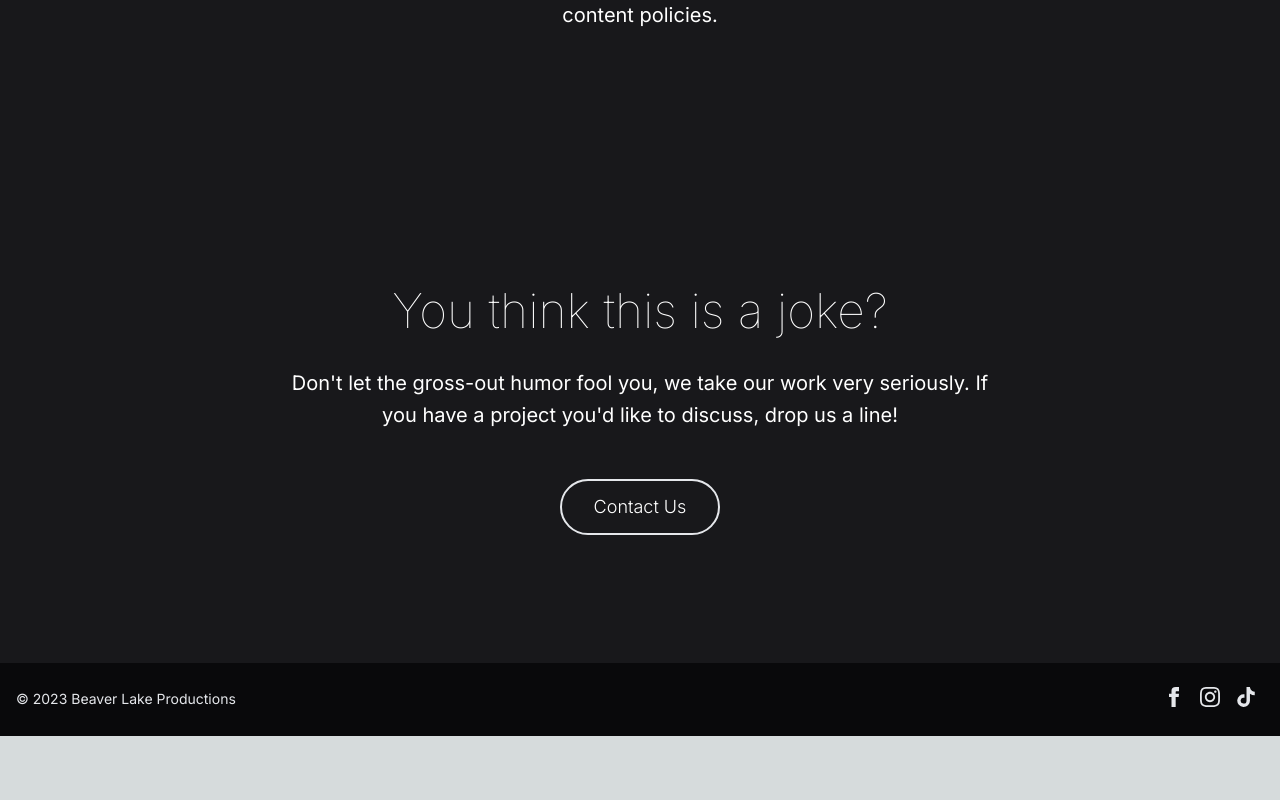
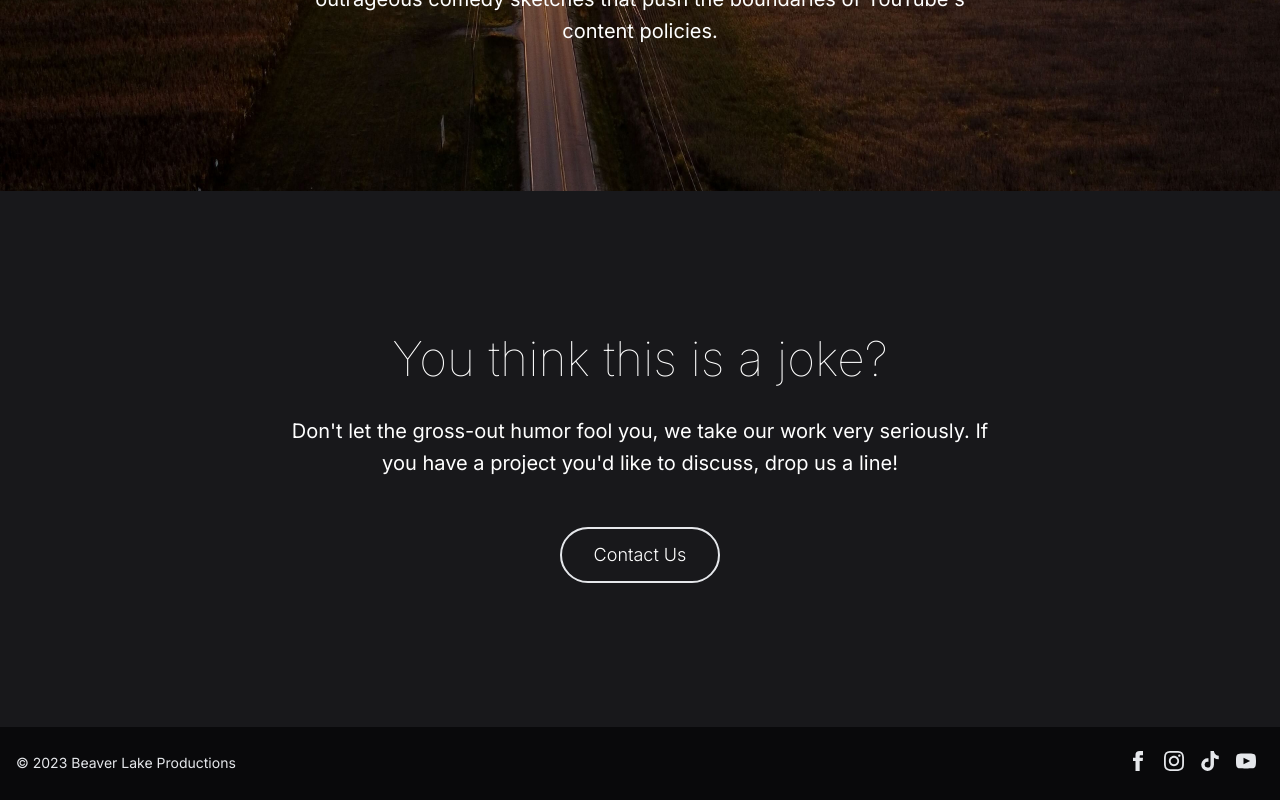
Before and after one commit to BillwoodMarbles/beaver-lake-productions, a Next.js app: page / in a window 1280 px wide. Shown: the part 1990-2790 px from the top of the page. Before the commit the page ends 2726 px from the top, so only its background shows below. Built offline with nearby package versions, Linux system fonts and the light colour scheme.

Commit message:
add youtube link

```diff
--- a/app/components/Footer/Footer.tsx
+++ b/app/components/Footer/Footer.tsx
@@ -62,6 +62,24 @@ export const Footer: React.FC = () => {
               </svg>
             </a>
           </li>
+
+          <li className="mx-2 inline-block">
+            <a
+              href="https://www.youtube.com/justinwwwalin"
+              rel="noreferrer noopenner"
+              target="_blank"
+              className="inline-block"
+            >
+              <svg
+                xmlns="http://www.w3.org/2000/svg"
+                className="h-5 w-5"
+                fill="currentColor"
+                viewBox="0 0 24 24"
+              >
+                <path d="M19.615 3.184c-3.604-.246-11.631-.245-15.23 0-3.897.266-4.356 2.62-4.385 8.816.029 6.185.484 8.549 4.385 8.816 3.6.245 11.626.246 15.23 0 3.897-.266 4.356-2.62 4.385-8.816-.029-6.185-.484-8.549-4.385-8.816zm-10.615 12.816v-8l8 3.993-8 4.007z" />
+              </svg>
+            </a>
+          </li>
         </ul>
       </div>
     </footer>
--- a/app/page.tsx
+++ b/app/page.tsx
@@ -36,12 +36,11 @@ export default function Home() {
 
       <section className="relative bg-zinc-900" id="about">
         <Parallax
-          blur={{ min: -15, max: 15 }}
           bgImage={'/images/drone_1.28.1.jpg'}
           bgImageAlt="About Us Image"
-          strength={-200}
+          strength={150}
         >
-          <div className="relative z-10 m-auto max-w-3xl px-6 py-32 text-center">
+          <div className="relative z-10 m-auto max-w-3xl px-6 py-32 text-center sm:py-36">
             <h2 className="mb-8 text-5xl font-thin text-white">About Us</h2>
             <p className="text-xl leading-8 text-white">
               We are a group of childhood friends from Nebraska who love making
@@ -54,7 +53,7 @@ export default function Home() {
       </section>
 
       <section className="relative bg-zinc-900" id="contact">
-        <div className="relative z-10 m-auto max-w-3xl px-6 py-32 text-center">
+        <div className="relative z-10 m-auto max-w-3xl px-6 py-32 text-center sm:py-36">
           <h2 className="mb-8 max-w-3xl text-5xl font-thin text-white">
             You think this is a joke?
           </h2>
```
Also changed, not shown: 3 other files (tests, documents, lock files or other folders).
